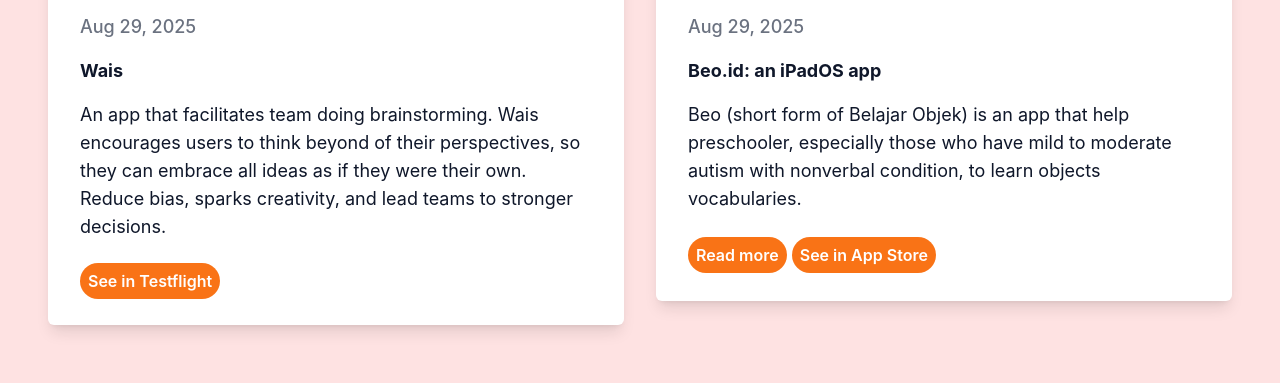
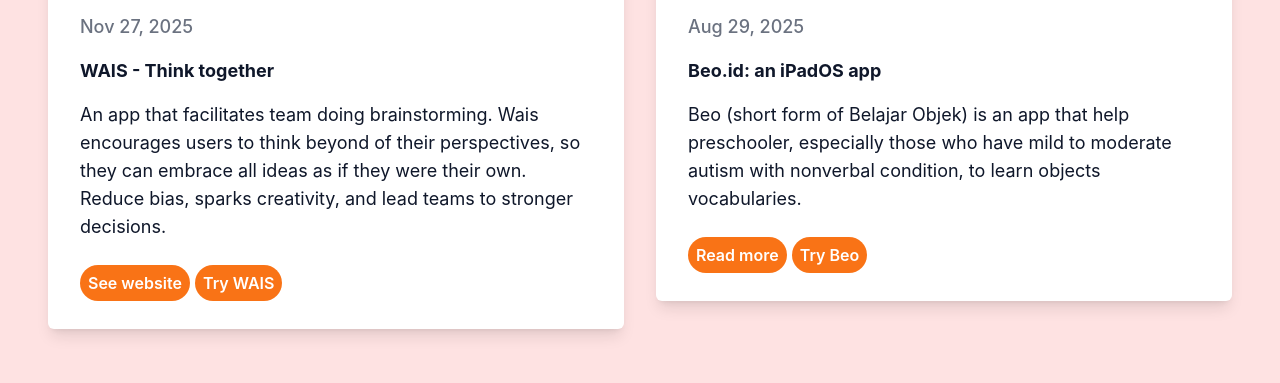
Before and after one commit to auraselena/auraselena.github.io, a plain HTML site: page index.html in a window 1280 px wide. Shown: the part 1831-2214 px from the top of the page. Drawn offline with Linux system fonts and the light colour scheme.

Commit message:
Update index.html

```diff
--- a/index.html
+++ b/index.html
@@ -137,13 +137,13 @@
           <div class="mb-12 p-4 md:w-1/2">
             <div class="rounded-md shadow-lg overflow-hidden pb-8 bg-white">
               <img src="dist/img/Wais-desktop.jpeg" alt="an iOS app" class="w-full mb-4" />
-              <h3 class="font-medium text-gray-500 lg:text-lg px-8">Aug 29, 2025</h3>
-              <h3 class="font-bold text-base text-secondary lg:text-lg px-8 py-4">Wais</h3>
+              <h3 class="font-medium text-gray-500 lg:text-lg px-8">Nov 27, 2025</h3>
+              <h3 class="font-bold text-base text-secondary lg:text-lg px-8 py-4">WAIS - Think together</h3>
               <p class="text-base text-secondary lg:text-lg px-8">
                 An app that facilitates team doing brainstorming. Wais encourages users to think beyond of their perspectives, so they can embrace all ideas as if they were their own. Reduce bias, sparks creativity, and lead teams to stronger decisions.
                 <br /><br />
-                <!-- <a href="https://island-corleggy-43f.notion.site/Beo-id-26a4f3856d188046a90ec5c15109be37" target="_blank" rel="noopener noreferrer" class="text-base text-white font-semibold bg-primary px-2 py-2 rounded-full hover:opacity-90 transition duration-300 ease-in-out">Read more</a> -->
-                <a href="https://testflight.apple.com/join/fPEnZzsp" target="_blank" rel="noopener noreferrer" class="text-base text-white font-semibold bg-primary px-2 py-2 rounded-full hover:opacity-90 transition duration-300 ease-in-out">See in Testflight</a>
+                <a href="https://waismind.com" target="_blank" rel="noopener noreferrer" class="text-base text-white font-semibold bg-primary px-2 py-2 rounded-full hover:opacity-90 transition duration-300 ease-in-out">See website</a>
+                <a href="https://testflight.apple.com/join/fPEnZzsp" target="_blank" rel="noopener noreferrer" class="text-base text-white font-semibold bg-primary px-2 py-2 rounded-full hover:opacity-90 transition duration-300 ease-in-out">Try WAIS</a>
               </p>
             </div>
           </div>
@@ -156,7 +156,7 @@
                 Beo (short form of Belajar Objek) is an app that help preschooler, especially those who have mild to moderate autism with nonverbal condition, to learn objects vocabularies.
                 <br /><br />
                 <a href="https://island-corleggy-43f.notion.site/Beo-id-26a4f3856d188046a90ec5c15109be37" target="_blank" rel="noopener noreferrer" class="text-base text-white font-semibold bg-primary px-2 py-2 rounded-full hover:opacity-90 transition duration-300 ease-in-out">Read more</a>
-                <a href="https://apps.apple.com/id/app/beo-id/id6751514282" target="_blank" rel="noopener noreferrer" class="text-base text-white font-semibold bg-primary px-2 py-2 rounded-full hover:opacity-90 transition duration-300 ease-in-out">See in App Store</a>
+                <a href="https://apps.apple.com/id/app/beo-id/id6751514282" target="_blank" rel="noopener noreferrer" class="text-base text-white font-semibold bg-primary px-2 py-2 rounded-full hover:opacity-90 transition duration-300 ease-in-out">Try Beo</a>
               </p>
             </div>
           </div>
```
